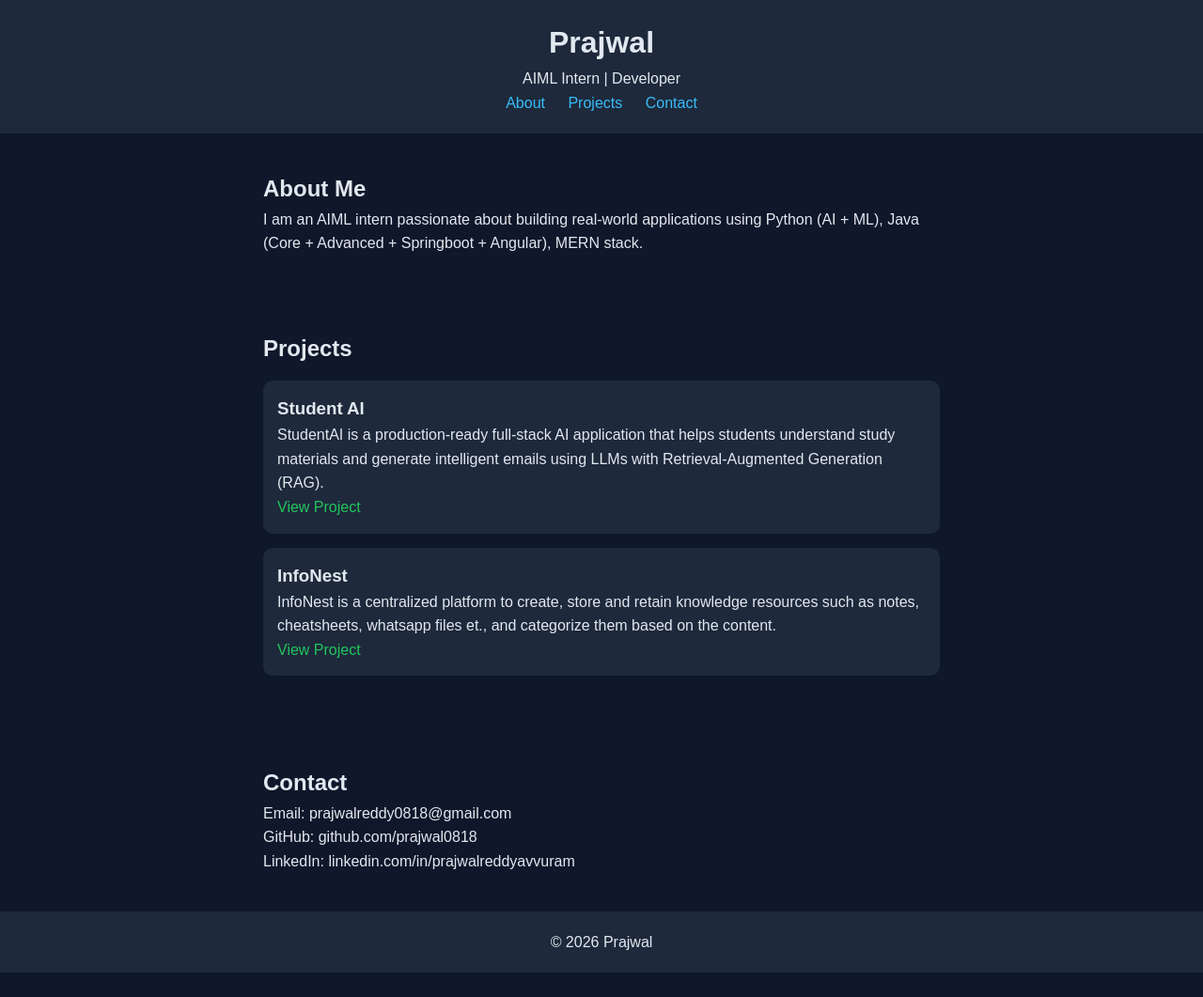
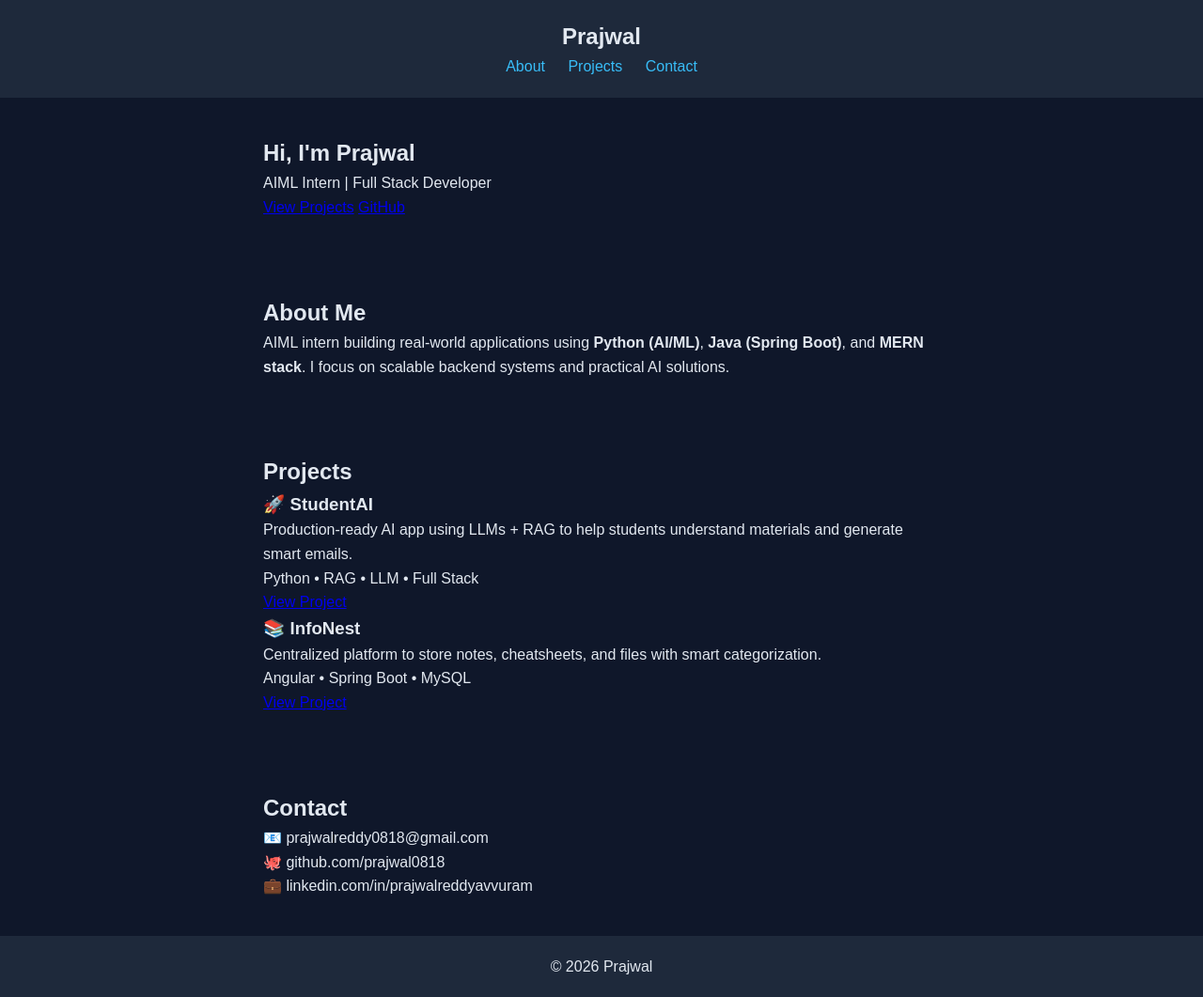
Before and after one commit to prajwal0818/prajwal0818.github.io, a plain HTML site: page index.html in a window 1280 px wide. Shown: the whole page at 94% size. Before the commit the page ends 1035 px from the top, so only its background shows below. Drawn offline with Linux system fonts and the light colour scheme.

Commit message:
Update index.html

```diff
--- a/index.html
+++ b/index.html
@@ -9,45 +9,71 @@
 <body>
 
 <header>
-    <h1>Prajwal</h1>
-    <p>AIML Intern | Developer</p>
     <nav>
+        <h2 class="logo">Prajwal</h2>
+        <div>
             <a href="#about">About</a>
             <a href="#projects">Projects</a>
             <a href="#contact">Contact</a>
+        </div>
     </nav>
 </header>
 
-<section id="about">
+<!-- HERO -->
+<section class="hero">
+    <h1>Hi, I'm <span>Prajwal</span></h1>
+    <p>AIML Intern | Full Stack Developer</p>
+    <div class="hero-buttons">
+        <a href="#projects" class="btn">View Projects</a>
+        <a href="https://github.com/prajwal0818" class="btn-outline">GitHub</a>
+    </div>
+</section>
+
+<!-- ABOUT -->
+<section id="about" class="glass">
     <h2>About Me</h2>
     <p>
-        I am an AIML intern passionate about building real-world applications
-        using Python (AI + ML), Java (Core + Advanced + Springboot + Angular), MERN stack.
+        AIML intern building real-world applications using
+        <b>Python (AI/ML)</b>, <b>Java (Spring Boot)</b>, and <b>MERN stack</b>.
+        I focus on scalable backend systems and practical AI solutions.
     </p>
 </section>
 
+<!-- PROJECTS -->
 <section id="projects">
     <h2>Projects</h2>
 
-    <div class="project">
-        <h3>Student AI</h3>
-        <p>StudentAI is a production-ready full-stack AI application that helps students understand study materials and generate intelligent emails using LLMs with Retrieval-Augmented Generation (RAG).</p>
-        <a href="https://github.com/Tilli-Academy/student-ai">View Project</a>
+    <div class="project-container">
+
+        <div class="card highlight">
+            <h3>🚀 StudentAI</h3>
+            <p>
+                Production-ready AI app using LLMs + RAG to help students
+                understand materials and generate smart emails.
+            </p>
+            <div class="tech">Python • RAG • LLM • Full Stack</div>
+            <a href="https://github.com/Tilli-Academy/student-ai" target="_blank">View Project</a>
         </div>
 
-    <div class="project">
-        <h3>InfoNest</h3>
-        <p>InfoNest is a centralized platform to create, store and retain knowledge resources such as notes, cheatsheets, whatsapp files et., and categorize them based on the content.</p>
-        <a href="https://github.com/prajwal0818/infonest">View Project</a>
+        <div class="card">
+            <h3>📚 InfoNest</h3>
+            <p>
+                Centralized platform to store notes, cheatsheets, and files
+                with smart categorization.
+            </p>
+            <div class="tech">Angular • Spring Boot • MySQL</div>
+            <a href="https://github.com/prajwal0818/infonest" target="_blank">View Project</a>
         </div>
 
+    </div>
 </section>
 
-<section id="contact">
+<!-- CONTACT -->
+<section id="contact" class="glass">
     <h2>Contact</h2>
-    <p>Email: prajwalreddy0818@gmail.com</p>
-    <p>GitHub: github.com/prajwal0818</p>
-    <p>LinkedIn: linkedin.com/in/prajwalreddyavvuram</p>
+    <p>📧 prajwalreddy0818@gmail.com</p>
+    <p>🐙 github.com/prajwal0818</p>
+    <p>💼 linkedin.com/in/prajwalreddyavvuram</p>
 </section>
 
 <footer>
```
Lines whose indentation alone changed are shown as unchanged.
